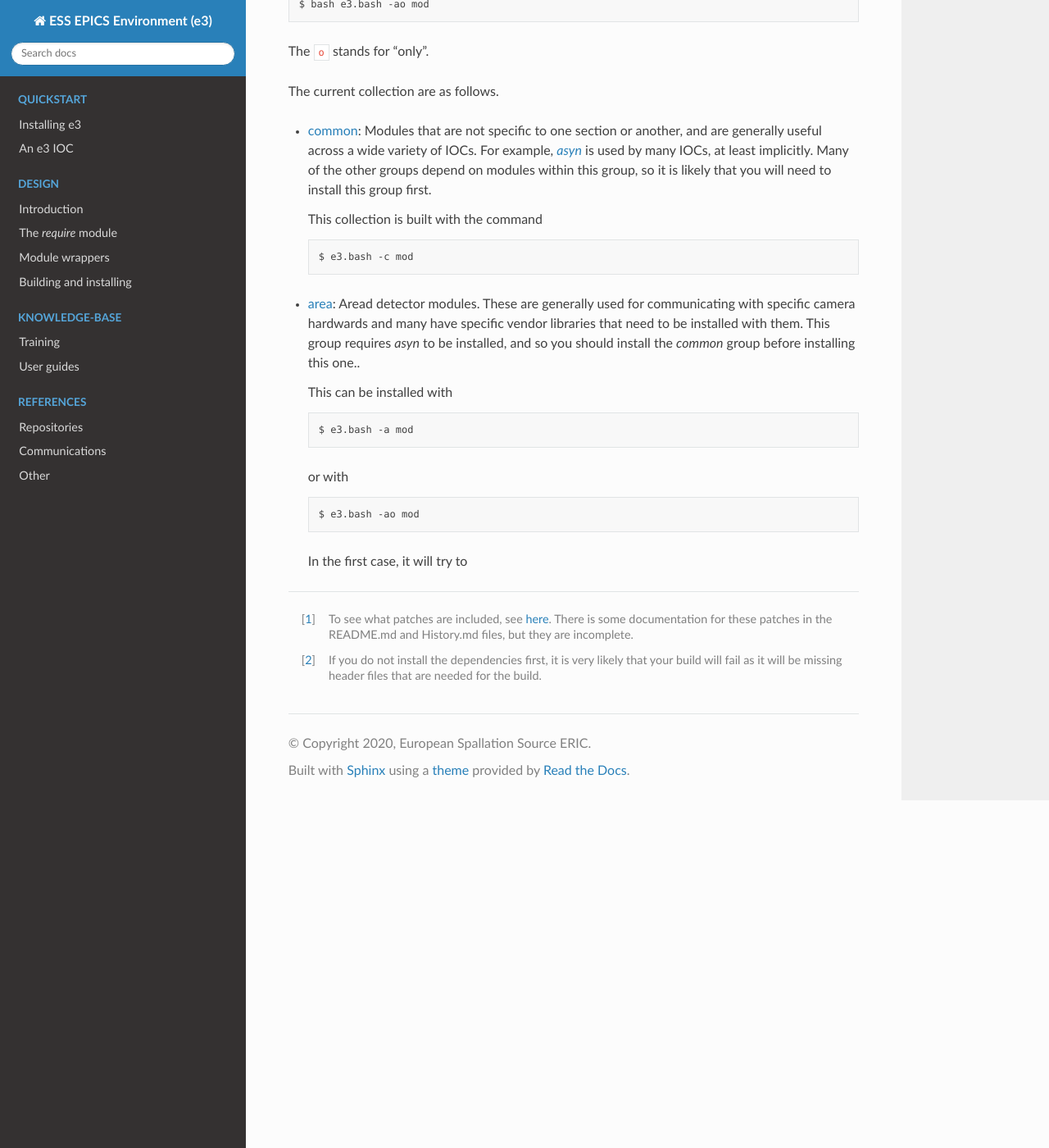
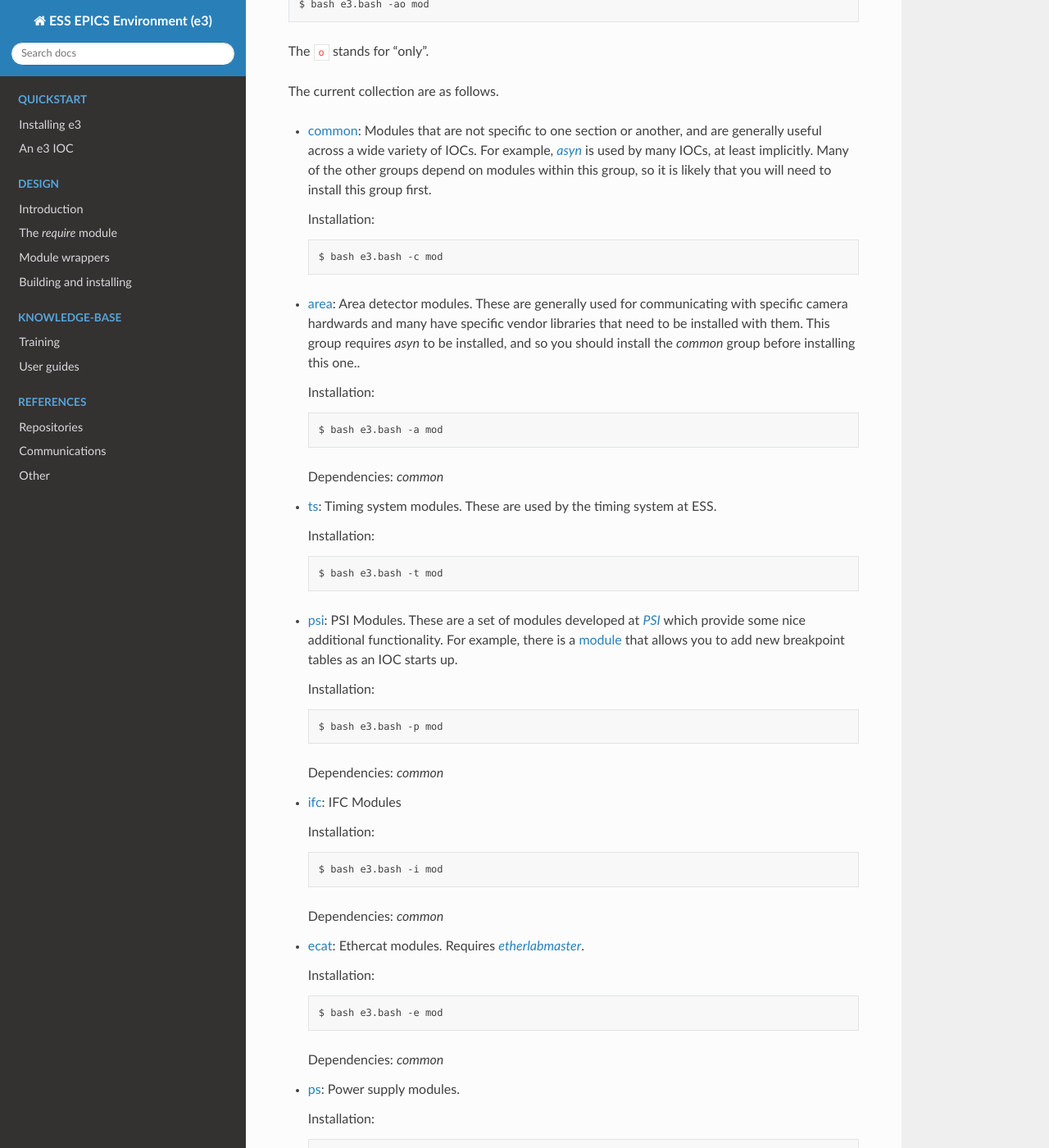
Before and after one commit to ttkorhonen/e3pages, a Sphinx documentation site: the page built from docs/quickstart/3_e3.bash.md, in a window 1280 px wide and 1400 px high, scrolled down 2386 px. Shown: the whole window at 82% size. Built offline with Sphinx 7.4.7 and the Read the Docs theme 2.0.0, drawn with Linux system fonts in a browser that asks for light colours; some of the changed text lies outside the part shown.

Commit message:
Added all module groups supported by e3.bash

````diff
--- a/docs/quickstart/3_e3.bash.md
+++ b/docs/quickstart/3_e3.bash.md
@@ -101,24 +101,78 @@ The current collection are as follows.
   is used by many IOCs, at least implicitly. Many of the other groups depend on modules within this group,
   so it is likely that you will need to install this group first.
 
-  This collection is built with the command
+  Installation:
   ```bash
-  $ e3.bash -c mod
+  $ bash e3.bash -c mod
   ```
-* [area](https://gitlab.esss.lu.se/e3/area): Aread detector modules. These are generally used for communicating
+* [area](https://gitlab.esss.lu.se/e3/area): Area detector modules. These are generally used for communicating
   with specific camera hardwards and many have specific vendor libraries that need to be installed with them.
   This group requires *asyn* to be installed, and so you should install the *common* group before installing this
   one..
 
-  This can be installed with
+  Installation:
   ```bash
-  $ e3.bash -a mod
+  $ bash e3.bash -a mod
   ```
-  or with
+  Dependencies: *common*
+* [ts](https://gitlab.esss.lu.se/e3/ts): Timing system modules. These are used by the timing system at ESS.
+
+  Installation:
   ```bash
-  $ e3.bash -ao mod
+  $ bash e3.bash -t mod
   ```
-  In the first case, it will try to
+* [psi](https://gitlab.esss.lu.se/e3/psi): PSI Modules. These are a set of modules developed at *[PSI](https://www.psi.ch/en)*
+  which provide some nice additional functionality. For example, there is a [module](https://gitlab.esss.lu.se/e3/psi/e3-iocshUtils)
+  that allows you to add new breakpoint tables as an IOC starts up.
+
+  Installation:
+  ```bash
+  $ bash e3.bash -p mod
+  ```
+  Dependencies: *common*
+* [ifc](https://gitlab.esss.lu.se/e3/ifc): IFC Modules
+
+  Installation:
+  ```bash
+  $ bash e3.bash -i mod
+  ```
+  Dependencies: *common*
+* [ecat](https://gitlab.esss.lu.se/e3/ecat): Ethercat modules. Requires *[etherlabmaster](https://gitlab.esss.lu.se/ics-infrastructure/etherlabmaster)*.
+
+  Installation:
+  ```bash
+  $ bash e3.bash -e mod
+  ```
+  Dependencies: *common*
+* [ps](https://gitlab.esss.lu.se/e3/ps): Power supply modules.
+
+  Installation:
+  ```bash
+  $ bash e3.bash -s mod
+  ```
+  Dependencies: *common*
+* [vac](https://gitlab.esss.lu.se/e3/vac): Vacuum modules from PLC Factory
+
+  Installation:
+  ```bash
+  $ bash e3.bash -v mod
+  ```
+  Dependencies: *common*
+* [rf](https://gitlab.esss.lu.se/e3/rf): RF Modules
+
+  Installation:
+  ```bash
+  $ bash e3.bash -l mod
+  ```
+  Dependencies: *common*
+* [bi](https://gitlab.esss.lu.se/e3/bi): Beam Instrumentation modules
+
+  Installation:
+  ```bash
+  $ bash e3.bash -b mod
+  ```
+  Dependencies: *common*, *area*
+
 
 [^patches]: To see what patches are included, see [here](https://gitlab.esss.lu.se/e3/e3-base/-/tree/master/patch/Site).
 There is some documentation for these patches in the README.md and History.md files, but they are incomplete.
````
